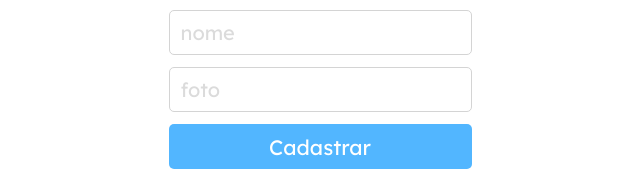
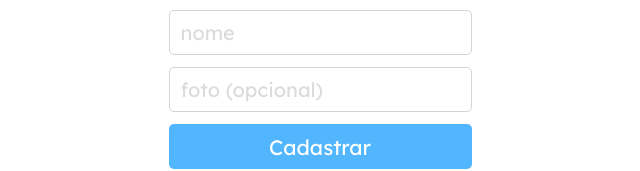
Before and after one commit to Lucas-Muto/TrackIt-Driven, a React (Vite) app: page /cadastro in a window 1280 px wide. Shown: the part 448-619 px from the top of the page, without its empty margins (320-960 px from the left). Built offline with nearby package versions, Linux system fonts and the light colour scheme.

Commit message:
feat: adicionei foto padrão para quem não passar URL de foto nenhuma

```diff
--- a/src/pages/Cadastro.jsx
+++ b/src/pages/Cadastro.jsx
@@ -3,6 +3,8 @@ import { useNavigate } from 'react-router-dom';
 import { signUp } from '../services/authService';
 import styled from 'styled-components';
 import logo from '../assets/logo-login.svg';
+
+const DEFAULT_PHOTO_URL = 'https://i.pinimg.com/1200x/d9/d8/8e/d9d88e3d1f74e2b8ced3df051cecb81d.jpg';
 
 const Cadastro = () => {
   const [email, setEmail] = useState('');
@@ -16,7 +18,10 @@ const Cadastro = () => {
     e.preventDefault();
     setLoading(true);
     try {
-      await signUp({ email, password, name, image });
+      // Se a imagem não for fornecida, usa a URL padrão
+      const userImage = image.trim() === '' ? DEFAULT_PHOTO_URL : image;
+
+      await signUp({ email, password, name, image: userImage });
       alert('Cadastro realizado com sucesso!');
       navigate('/login');
     } catch (error) {
@@ -73,12 +78,11 @@ const Cadastro = () => {
           <InputContainer>
             <Input
               type="url"
-              placeholder="foto"
+              placeholder="foto (opcional)"
               value={image}
               onChange={(e) => setImage(e.target.value)}
               disabled={loading}
               autoComplete="off"
-              required
             />
           </InputContainer>
 
```
